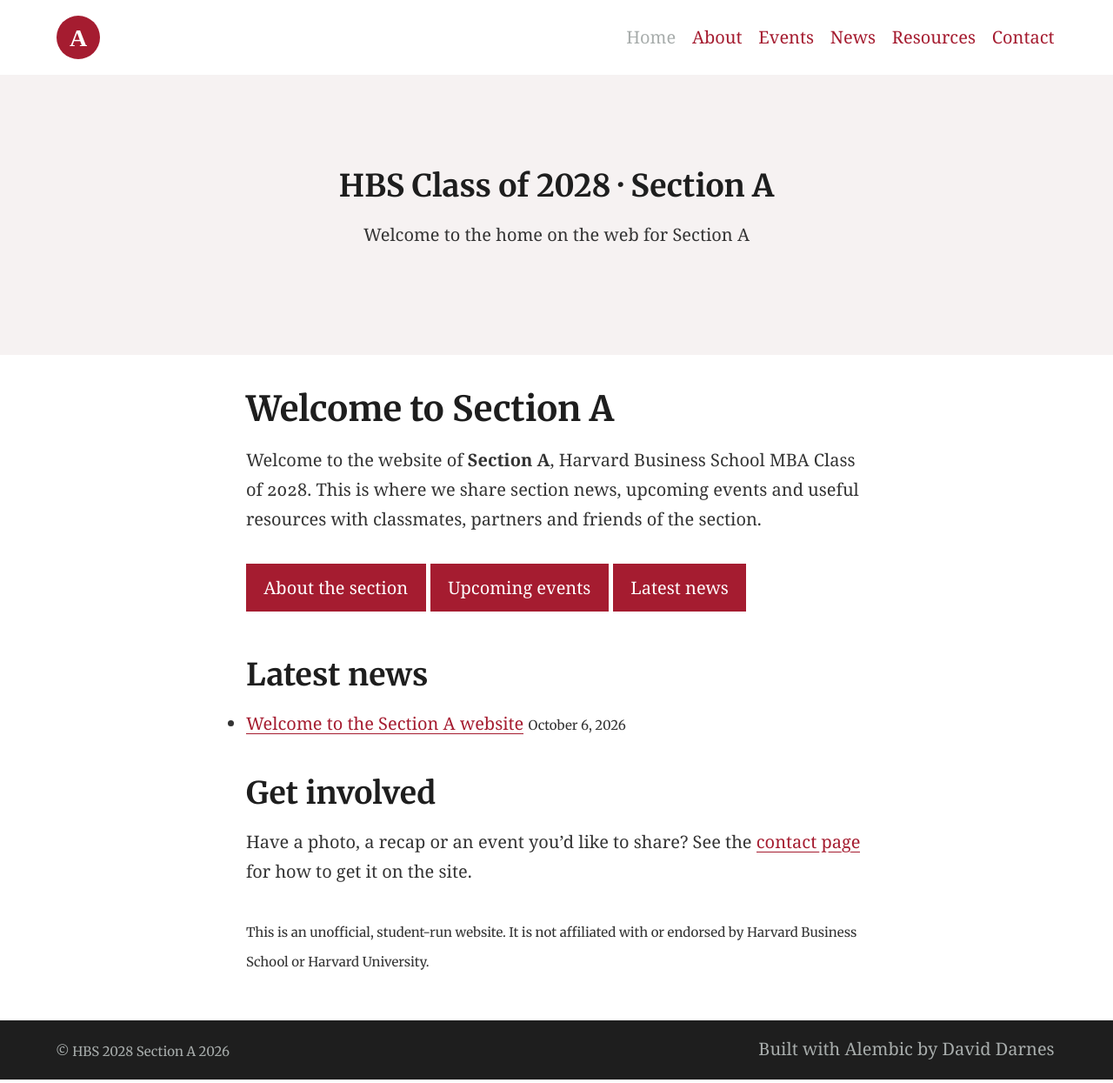
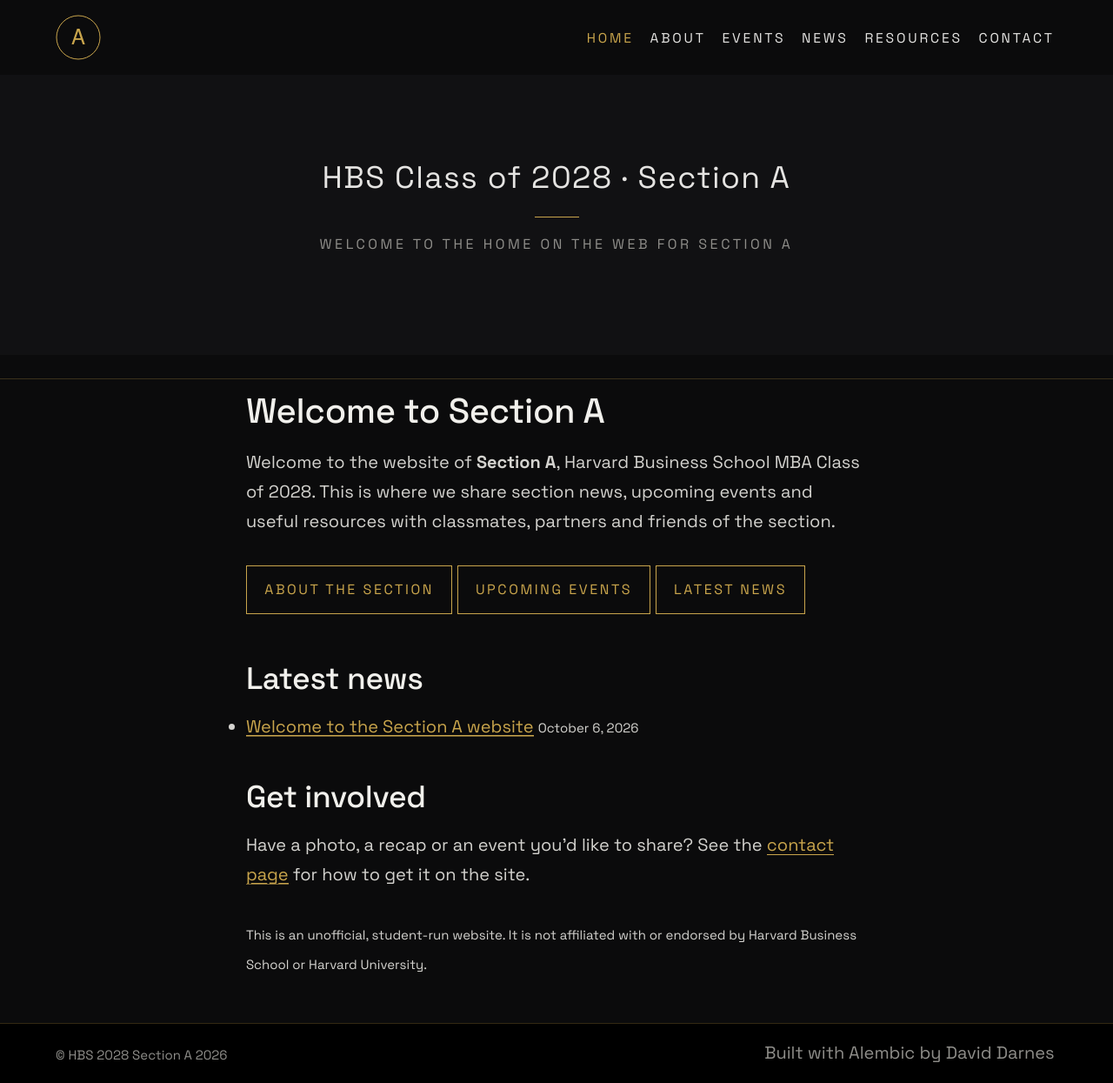
Before and after one commit to SectionAlpha28/sectionalpha28.github.io, a Jekyll site: the page built from index.md, in a window 1280 px wide. Shown: the whole page at 87% size. Built offline with Jekyll 4.4.1, drawn with Linux system fonts in a browser that asks for light colours.

Commit message:
Restyle the site in black, gold and platinum with Styrene type
Co-Authored-By: Claude Opus 5.5 (1M context) <noreply@anthropic.com>
Claude-Session: https://claude.ai/code/session_014WzvjEHZ9DQng5ZBMyUHbD

```diff
--- a/_config.yml
+++ b/_config.yml
@@ -88,6 +88,10 @@ baseurl: "" # The deploy workflow fills this in automatically (e.g. "/<repo-name
 # service_worker: false # Will turn off the service worker if set to false
 short_name: "Section A" # The web application short name, defaults to the site title
 css_inline: true # Will insert all styles into a single <style> block in the <head> element and remove the style <link> reference
+styrene_fonts: false # Styrene is a licensed typeface. Add StyreneA-Regular/Medium and StyreneB-Regular/Bold .woff2 files to assets/fonts/ and set this to true to self-host it; Space Grotesk is used until then
+manifest:
+  theme_color: "#0b0b0c"
+  background_color: "#0b0b0c"
 
 # 8. Site favicons & manifest icons
 favicons: # Favicons are also used in the manifest file. Syntax is 'size: path'
@@ -133,4 +137,4 @@ fonts:
   preconnect_urls:
     - https://fonts.gstatic.com
   font_urls:
-    - https://fonts.googleapis.com/css2?family=Merriweather:wght@400;700&display=swap
+    - https://fonts.googleapis.com/css2?family=Space+Grotesk:wght@400;500;700&display=swap
--- a/_includes/site-fonts.html
+++ b/_includes/site-fonts.html
@@ -9,3 +9,31 @@
         {% endfor %}
     </noscript>
 {% endif %}
+{% if site.styrene_fonts %}
+<style>
+@font-face {
+  font-family: "Styrene A";
+  src: url("{{ '/assets/fonts/StyreneA-Regular.woff2' | relative_url }}") format("woff2");
+  font-weight: 400;
+  font-display: swap;
+}
+@font-face {
+  font-family: "Styrene A";
+  src: url("{{ '/assets/fonts/StyreneA-Medium.woff2' | relative_url }}") format("woff2");
+  font-weight: 500;
+  font-display: swap;
+}
+@font-face {
+  font-family: "Styrene B";
+  src: url("{{ '/assets/fonts/StyreneB-Regular.woff2' | relative_url }}") format("woff2");
+  font-weight: 400;
+  font-display: swap;
+}
+@font-face {
+  font-family: "Styrene B";
+  src: url("{{ '/assets/fonts/StyreneB-Bold.woff2' | relative_url }}") format("woff2");
+  font-weight: 700;
+  font-display: swap;
+}
+</style>
+{% endif %}
--- /dev/null
+++ b/_sass/_luxe.scss
@@ -0,0 +1,123 @@
+// Black, gold and platinum: minimalist overrides on top of Alembic
+
+body {
+  -webkit-font-smoothing: antialiased;
+  -moz-osx-font-smoothing: grayscale;
+}
+
+.typeset {
+  h1, h2, h3, h4, h5, h6 {
+    font-weight: 500;
+    letter-spacing: -0.01em;
+  }
+  hr {
+    border: 0;
+    border-top: 1px solid rgba($gold, 0.35);
+  }
+  blockquote {
+    border-left-color: $gold;
+    color: $platinum;
+  }
+  table th {
+    color: $gold;
+    font-weight: 500;
+    text-transform: uppercase;
+    letter-spacing: 0.12em;
+    font-size: 0.8em;
+  }
+  table td,
+  table th {
+    border-bottom: 1px solid rgba($platinum, 0.12);
+  }
+  em {
+    color: $captionColour;
+  }
+}
+
+// Header: hairline rule, spaced uppercase navigation
+.header {
+  border-bottom: 1px solid rgba($gold, 0.25);
+  .nav a {
+    color: $platinum;
+    text-transform: uppercase;
+    letter-spacing: 0.18em;
+    font-size: 0.78em;
+    &:hover,
+    &:focus {
+      color: $gold;
+    }
+  }
+  .item--current a {
+    color: $gold;
+  }
+}
+
+// Feature: quiet black band with gold accents
+.feature {
+  h2 {
+    color: $platinum;
+    font-weight: 400;
+    letter-spacing: 0.04em;
+    &::after {
+      content: "";
+      display: block;
+      width: 3rem;
+      height: 1px;
+      margin: 1.2rem auto 0;
+      background: $gold;
+    }
+  }
+  p {
+    color: $captionColour;
+    text-transform: uppercase;
+    letter-spacing: 0.22em;
+    font-size: 0.8em;
+  }
+}
+
+// Buttons: outlined gold that fills on hover
+input[type="submit"],
+button,
+.button,
+.typeset .button,
+.typeset button {
+  background: transparent;
+  color: $gold;
+  border: 1px solid $gold;
+  text-transform: uppercase;
+  letter-spacing: 0.16em;
+  font-size: 0.8em;
+  transition: background-color .2s, color .2s;
+  &:hover,
+  &:active,
+  &:focus {
+    box-shadow: none;
+    background: $gold;
+    color: $black;
+  }
+}
+.button--nav,
+.button--nav:hover,
+.button--nav:focus {
+  border: 0;
+  background: none;
+  color: $platinum;
+}
+
+// Footer: pure black with a hairline
+.footer {
+  background: $black;
+  border-top: 1px solid rgba($gold, 0.25);
+  color: $captionColour;
+  a {
+    color: $captionColour;
+    &:hover {
+      color: $gold;
+    }
+  }
+}
+
+::selection {
+  background: $gold;
+  color: $black;
+}
--- a/_sass/_settings.scss
+++ b/_sass/_settings.scss
@@ -1,32 +1,38 @@
+// Palette: black, gold and platinum
+$gold: #c9a54c !default;
+$goldLight: #e6cd85 !default;
+$platinum: #e5e4e2 !default;
+$black: #000000 !default;
+
 // Background colours
-$backgroundColour: #ffffff !default;
-$codeBackgroundColour: #fafafa !default;
-$featureBackgroundColour: #f6f2f2 !default;
-$accentColour: #a51c30 !default;
+$backgroundColour: #0b0b0c !default;
+$codeBackgroundColour: #17171a !default;
+$featureBackgroundColour: #111113 !default;
+$accentColour: #c9a54c !default;
 
 // Text colours
-$headingColour: #1e1e1e !default;
-$bodyColour: #333333 !default;
-$linkColour: #a51c30 !default;
-$hoverColour: #6e1220 !default;
-$focusColour: #fa407a !default;
-$captionColour: #a8adac !default;
+$headingColour: #f1f0ec !default;
+$bodyColour: #d4d3cf !default;
+$linkColour: #c9a54c !default;
+$hoverColour: #e6cd85 !default;
+$focusColour: #e6cd85 !default;
+$captionColour: #8f8e8a !default;
 $white: #ffffff !default;
 
 // Typography
 $bodytype: (
-  font-family: "Georgia, serif",
+  font-family: '"Styrene B", "Styrene A", "Space Grotesk", "Helvetica Neue", Arial, sans-serif',
   regular: 400,
   bold: 700,
   italic: italic,
-  cap-height: 0.75
+  cap-height: 0.7
 ) !default;
 
 $headingtype: (
-  font-family: '"Merriweather", serif',
+  font-family: '"Styrene A", "Styrene B", "Space Grotesk", "Helvetica Neue", Arial, sans-serif',
   regular: 400,
-  bold: 700,
-  cap-height: 0.75
+  bold: 500,
+  cap-height: 0.7
 ) !default;
 
 $monospacetype: (
--- a/_sass/alembic.scss
+++ b/_sass/alembic.scss
@@ -7,5 +7,6 @@
   "sassline-base",
   "syntax",
   "flex",
-  "theme"
+  "theme",
+  "luxe"
 ;
```
Also changed, not shown: README.md, assets/default-offline-image.png, assets/default-social-image.png, assets/logos/logo.svg, assets/logos/logo@1024px.png, assets/logos/logo@120px.png, assets/logos/logo@144px.png, assets/logos/logo@16px.png, assets/logos/logo@180px.png, assets/logos/logo@32px.png, assets/logos/logo@512px.png, assets/logos/logo@96px.png.
